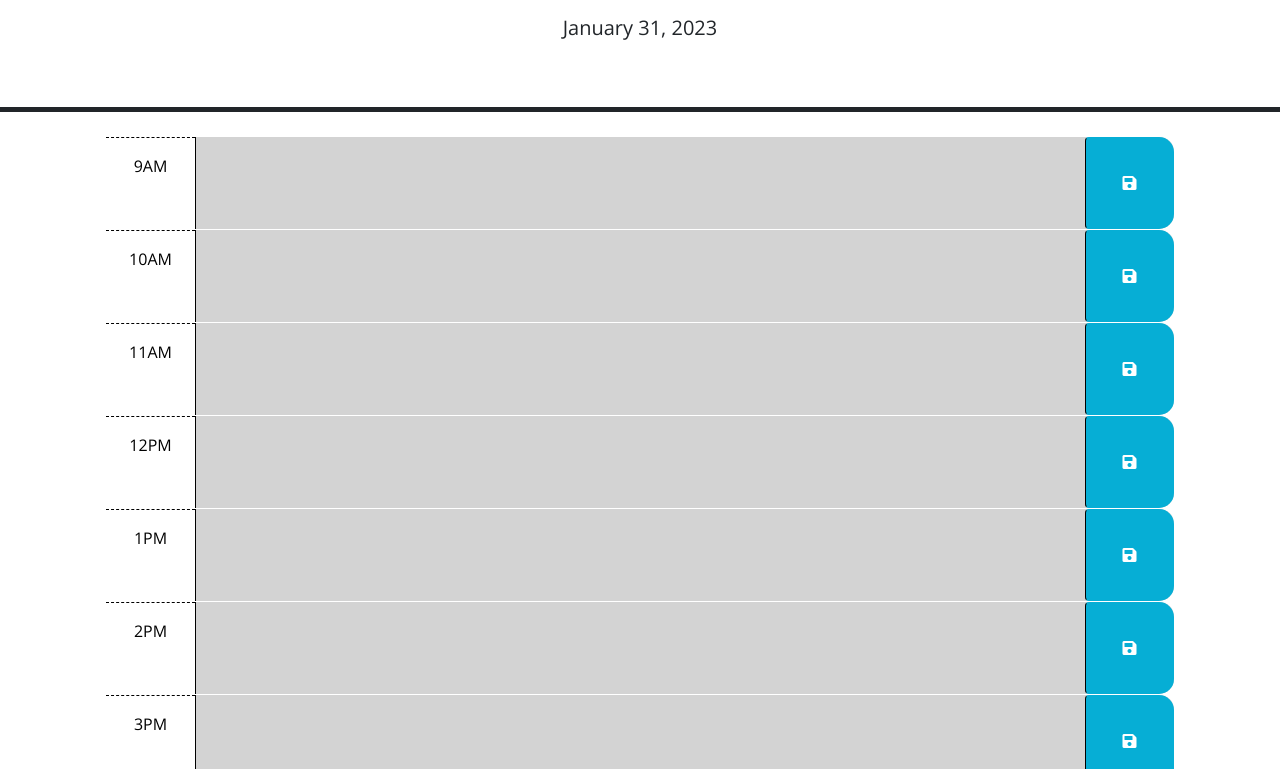
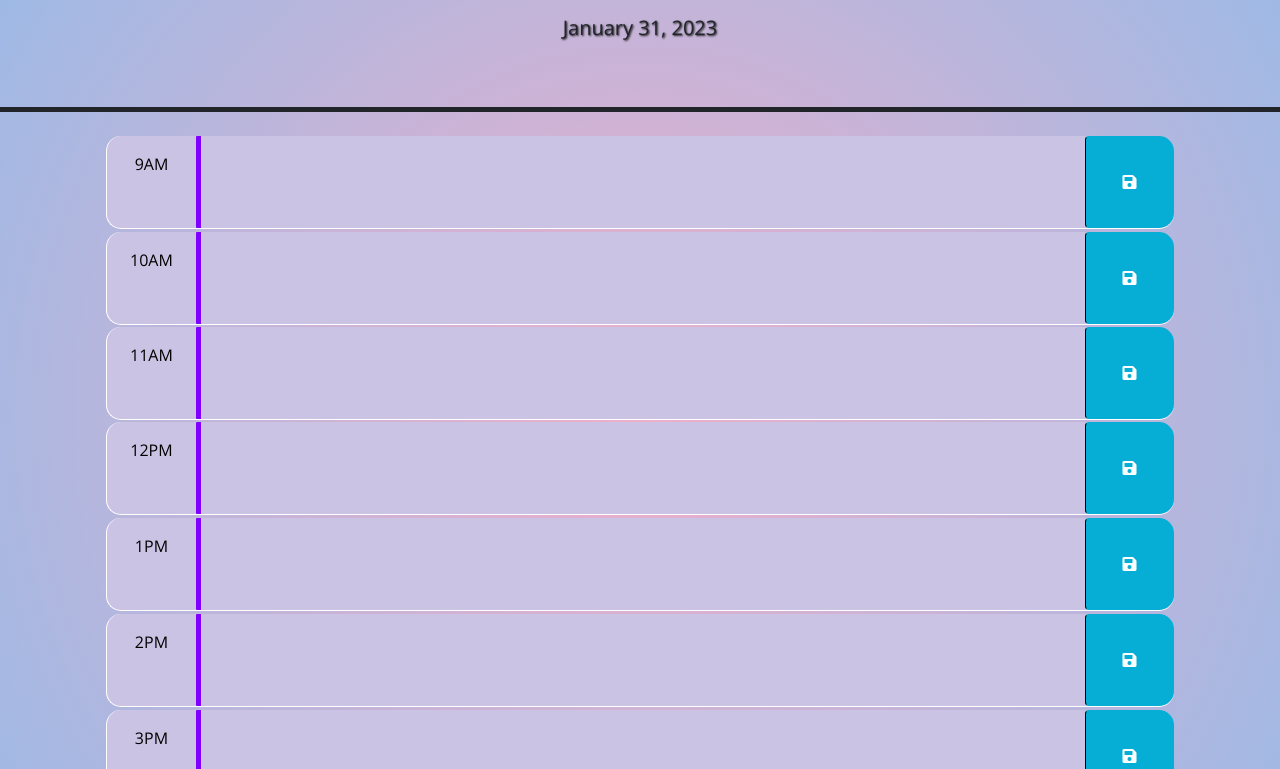
Before and after one commit to RyanEbanks/module-5-work-day-scheduler, a plain HTML site: page index.html in a window 1280 px wide. Shown: the part 166-935 px from the top of the page. Drawn offline with nearby package versions, Linux system fonts and the light colour scheme.

Commit message:
Added the finishing touches to the code

```diff
--- a/assets/css/style.css
+++ b/assets/css/style.css
@@ -1,6 +1,22 @@
+:root {
+  --purple: #7F00FF;
+  --light-purple: #CBC3E3;
+  --light-yellow: #FFFCC9;
+  --yellow: #F6BE00;
+  --light-green: #5CEDAA;
+  --green: #00873E;
+  --shadow: #191919;
+}
+
+header{
+  text-shadow: 1px 1px 2px var(--shadow);
+}
+
 body {
   font-family: 'Open Sans', sans-serif;
   font-size: 16px;
+  background: rgb(238,174,202);
+background: radial-gradient(circle, rgba(238,174,202,1) 0%, rgba(148,187,233,1) 100%);
 }
 
 textarea {
@@ -8,7 +24,7 @@ textarea {
   border: none;
   resize: none;
   color: #000000;
-  border-left: 1px solid black;
+  /* border-left: 1px solid black; */
   padding: 10px;
 }
 
@@ -21,35 +37,56 @@ textarea {
 }
 
 .row {
-  border-top: 1px solid white;
+  border-bottom: 1px solid white;
+  border-left: 1px solid white;
+  border-radius: 15px;
 }
 
 /*Border for the time period, You can make it fancy later*/
 .hour {
-  background-color: #ffffff;
+  background-color: transparent;
   color: #000000;
-  border-top: 1px dashed #000000;
+  /* border-top: 1px dashed #000000; */
 }
 
 .past {
-  background-color: #d3d3d3;
+  background-color: var(--light-purple);
   color: white;
 }
 
+.past textarea {
+  border-left: 5px solid;
+  border-color: var(--purple);
+  border-radius: 1px;
+}
+
 .present {
-  background-color: #ff6961;
+  background-color: var(--light-yellow);
   color: white;
 }
 
+.present textarea {
+  border-left: 5px solid;
+  border-color: var(--yellow);
+  border-radius: 1px;
+}
+
 .future {
-  background-color: #77dd77;
+  background-color: var(--light-green);
   color: white;
+}
+
+.future textarea {
+  border-left: 5px solid;
+  border-color: var(--green);
+  border-radius: 1px;
 }
 
 .saveBtn {
   border-left: 1px solid black;
   border-top-right-radius: 15px;
   border-bottom-right-radius: 15px;
+  /* border-radius: 138px; */
   background-color: #06aed5;
   color: white;
 }
@@ -58,3 +95,9 @@ textarea {
   font-size: 20px;
   transition: all 0.3s ease-in-out;
 }
+
+.container-border {
+  margin-top: 2px;
+  margin-bottom: 3px;
+  border-radius: 10px;
+}
--- a/assets/js/script.js
+++ b/assets/js/script.js
@@ -1,4 +1,3 @@
-
 $(function () {
   //Storing the names of the ID's into objects to reference them later
   var idObject = {
@@ -14,41 +13,30 @@ $(function () {
   }
   newTime = dayjs().hour(); //Getting the current hour
 
-var idAndClass ={
-  9: "#hour-9 .description",
-  10: "#hour-10 .description",
-  11: "#hour-11 .description",
-  12: "#hour-12 .description",
-  13: "#hour-13 .description",
-  14: "#hour-14 .description",
-  15: "#hour-15 .description",
-  16: "#hour-16 .description",
-  17: "#hour-17 .description"
-}
-
-  $(".saveBtn").on("click", function() {
-    for(var i = 9; i <= 17; i++){
-      var descriptionText = $(idAndClass[i]).val();
-      console.log(descriptionText);
-      console.log(i);
-      if(descriptionText) {
-        localStorage.setItem(idObject[i], descriptionText);
-        console.log($(`#hour-${i} .description`));
+  //On click event the save button will execute the code inside
+  $(".saveBtn").on("click", function () {
+    for (var i = 9; i <= 17; i++) {
+      //Iterating through the hour id with the class description and getting the value
+      var descriptionText = $(`#hour-${i} .description`).val();
+      if (descriptionText) {
+      //Adding that current iteration to local storage
+        localStorage.setItem(`#hour-${i}`, descriptionText);
       }
     }
-
   });
 
   //This updates the past, present and future colors into divs based on the ID
-   for(var j = 9; j <= 17; j++) {
+  for (var j = 9; j <= 17; j++) {
+    //Getting items from local storage by iterating the through id names
     var textAreaStorage = localStorage.getItem(idObject[j]);
+    //Printing the text value from the local storage to the html
     $($(`#hour-${j} .description`)).html(textAreaStorage);
-     if(newTime === j) {
+    if (newTime === j) {
       $(idObject[j]).removeClass("future");
       $(idObject[j]).removeClass("past");
       $(idObject[j]).addClass("present");
     }
-     else if(newTime > j) {
+    else if (newTime > j) {
       $(idObject[j]).removeClass("future");
       $(idObject[j]).removeClass("present");
       $(idObject[j]).addClass("past");
@@ -58,6 +46,7 @@ var idAndClass ={
       $(idObject[j]).addClass("future");
     }
   }
+  //Setting the time to the current day
   var currentDay = dayjs().format("MMMM D, YYYY");
   $('#currentDay').text(currentDay);
 });
--- a/index.html
+++ b/index.html
@@ -29,17 +29,8 @@
       <p id="currentDay" class="lead"></p>
     </header>
     <div class="container-lg px-5">
-      <!-- Use class for "past", "present", and "future" to apply styles to the
-        time-block divs accordingly. The javascript will need to do this by
-        adding/removing these classes on each div by comparing the hour in the
-        id to the current hour. The html provided below is meant to be an example
-        demonstrating how the css provided can be leveraged to create the
-        desired layout and colors. The html below should be removed or updated
-        in the finished product. Remember to delete this comment once the
-        code is implemented.
-        -->
 
-      <!-- Example of a past time block. The "past" class adds a gray background color. -->
+    <div class="container-border">
       <div id="hour-9" class="row time-block past">
         <div class="col-2 col-md-1 hour text-center py-3">9AM</div>
         <textarea class="col-8 col-md-10 description" rows="3"> </textarea>
@@ -47,8 +38,9 @@
           <i class="fas fa-save" aria-hidden="true"></i>
         </button>
       </div>
+    </div>
 
-      <!-- Example of a a present time block. The "present" class adds a red background color. -->
+    <div class="container-border"></div>
       <div id="hour-10" class="row time-block present">
         <div class="col-2 col-md-1 hour text-center py-3">10AM</div>
         <textarea class="col-8 col-md-10 description" rows="3"> </textarea>
@@ -57,7 +49,7 @@
         </button>
       </div>
 
-      <!-- Example of a future time block. The "future" class adds a green background color. -->
+      <div class="container-border">
       <div id="hour-11" class="row time-block future">
         <div class="col-2 col-md-1 hour text-center py-3">11AM</div>
         <textarea class="col-8 col-md-10 description" rows="3"> </textarea>
@@ -65,7 +57,7 @@
           <i class="fas fa-save" aria-hidden="true"></i>
         </button>
       </div>
-
+      <div class="container-border">
       <div id="hour-12" class="row time-block future">
         <div class="col-2 col-md-1 hour text-center py-3">12PM</div>
         <textarea class="col-8 col-md-10 description" rows="3"> </textarea>
@@ -73,7 +65,8 @@
           <i class="fas fa-save" aria-hidden="true"></i>
         </button>
       </div>
-
+      </div>
+      <div class="container-border">
       <div id="hour-13" class="row time-block future">
         <div class="col-2 col-md-1 hour text-center py-3">1PM</div>
         <textarea class="col-8 col-md-10 description" rows="3"> </textarea>
@@ -81,7 +74,8 @@
           <i class="fas fa-save" aria-hidden="true"></i>
         </button>
       </div>
-
+      </div>
+      <div class="container-border">
       <div id="hour-14" class="row time-block future">
         <div class="col-2 col-md-1 hour text-center py-3">2PM</div>
         <textarea class="col-8 col-md-10 description" rows="3"> </textarea>
@@ -89,7 +83,8 @@
           <i class="fas fa-save" aria-hidden="true"></i>
         </button>
       </div>
-
+      </div>
+      <div class="container-border">
       <div id="hour-15" class="row time-block future">
         <div class="col-2 col-md-1 hour text-center py-3">3PM</div>
         <textarea class="col-8 col-md-10 description" rows="3"> </textarea>
@@ -97,7 +92,8 @@
           <i class="fas fa-save" aria-hidden="true"></i>
         </button>
       </div>
-
+      </div>
+      <div class="container-border">
       <div id="hour-16" class="row time-block future">
         <div class="col-2 col-md-1 hour text-center py-3">4PM</div>
         <textarea class="col-8 col-md-10 description" rows="3"> </textarea>
@@ -105,7 +101,8 @@
           <i class="fas fa-save" aria-hidden="true"></i>
         </button>
       </div>
-
+      </div>
+      <div class="container-border">
       <div id="hour-17" class="row time-block future">
         <div class="col-2 col-md-1 hour text-center py-3">5PM</div>
         <textarea class="col-8 col-md-10 description" rows="3"> </textarea>
@@ -113,6 +110,8 @@
           <i class="fas fa-save" aria-hidden="true"></i>
         </button>
       </div>
+      </div>
+
     </div>
 
     <!--Added dayjs script to the html-->
@@ -127,14 +126,3 @@
     <script src="./assets/js/script.js"></script>
   </body>
 </html>
-
-<!--
-  1. Time blocks for standard business hours
-  2. Based on time using dayjs or setinterval the
-  class past present or future will be appended to a div
-  3. Past Present and future hold their own timeblock color
-  4. Click event for timeblocks, I can enter event
-  5. Save Button
-  6. When save button is clicked text is saved in local storage
-  7. When refreshed the saved events stay on the page
--->
```
Lines whose indentation alone changed are shown as unchanged.
